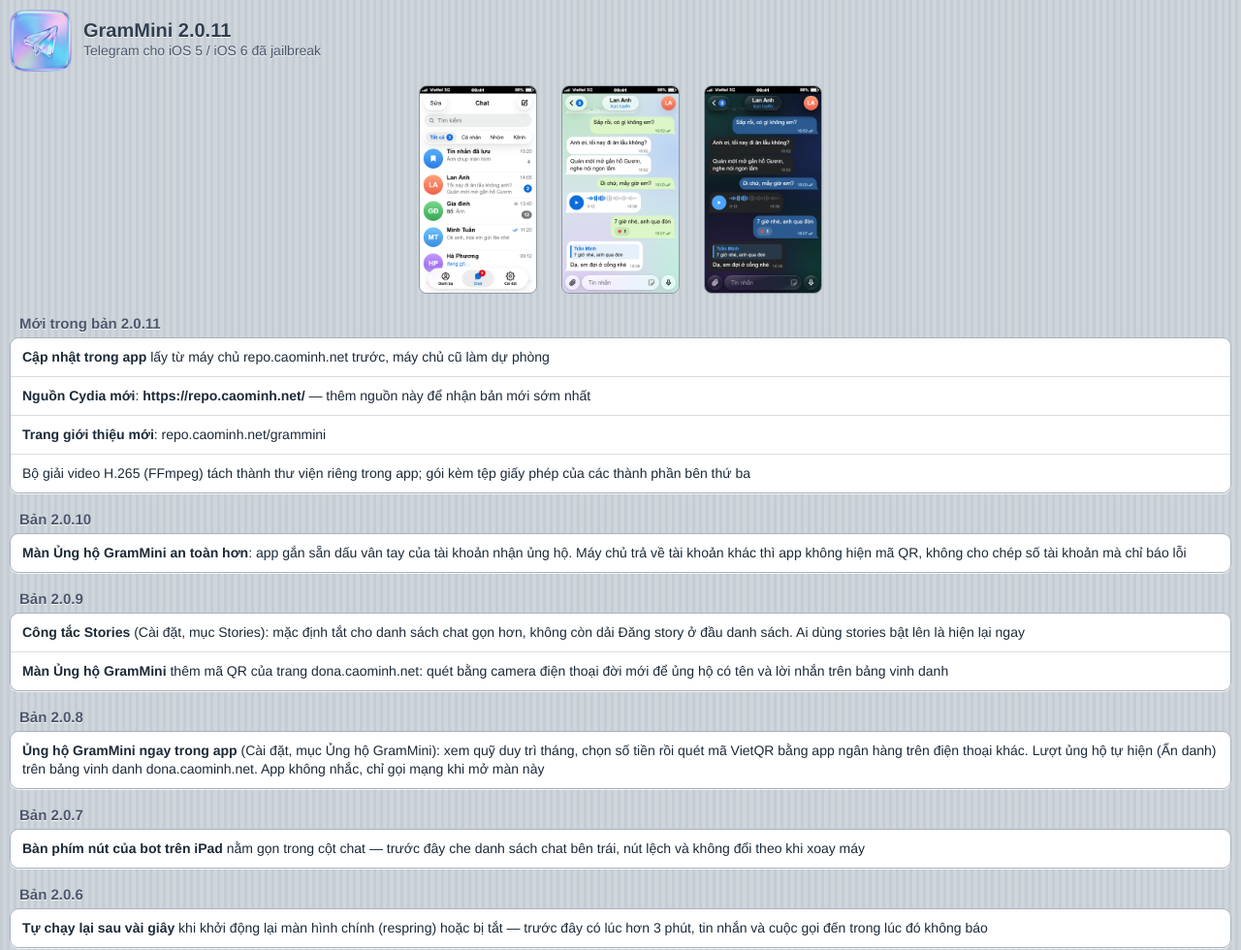
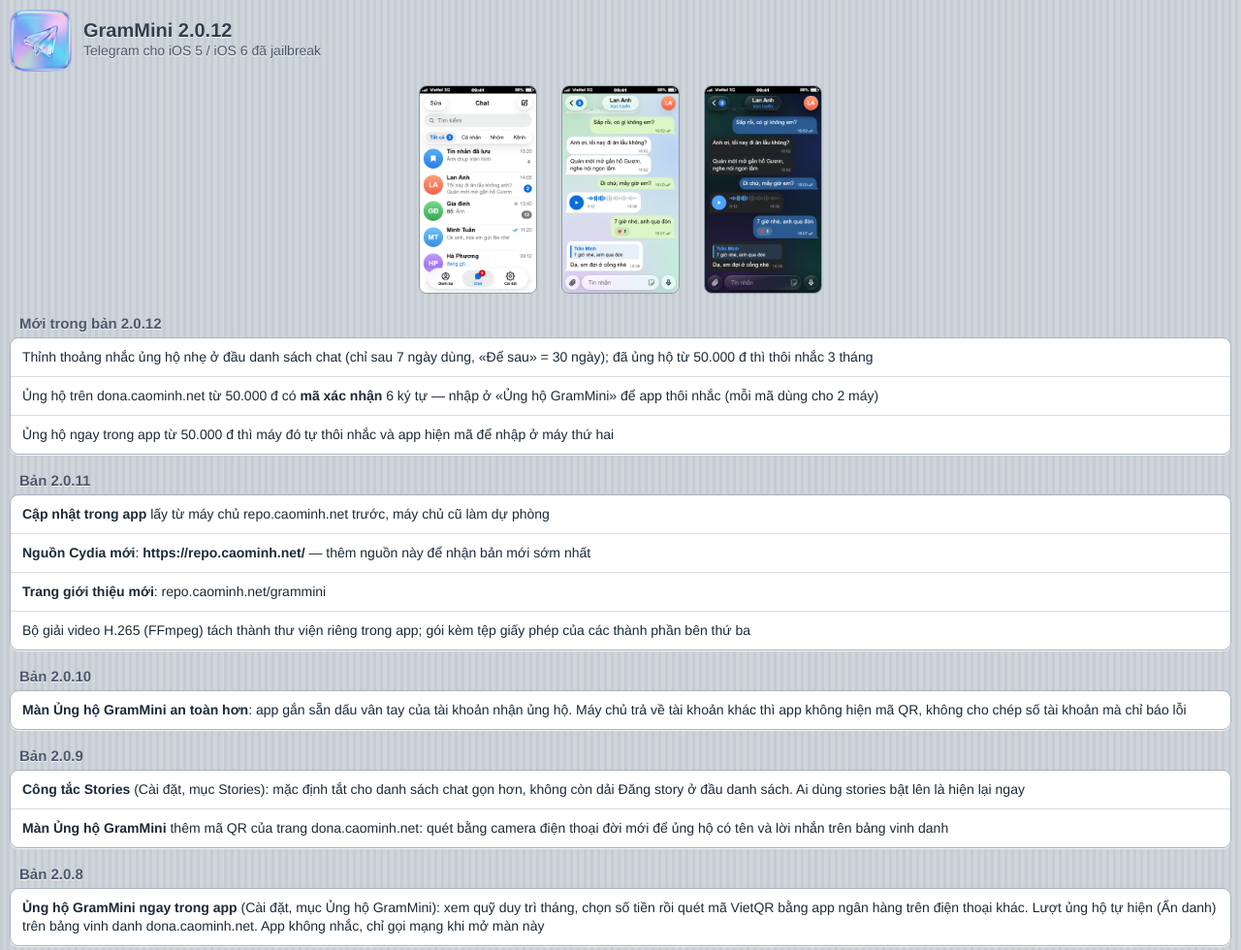
Before and after one commit to itovn/GramMini, a plain HTML site: page cydia/depiction.html in a window 1280 px wide. Shown: the top 980 px of the page at 97% size. Drawn offline with Linux system fonts and the light colour scheme.

```diff
--- a/cydia/depiction.html
+++ b/cydia/depiction.html
@@ -28,7 +28,7 @@ h2 { margin: 18px 10px 6px; font-size: 15px; color: #4c566c; text-shadow: 0 1px
 <body>
 <div class="head">
   <img src="CydiaIcon.png" alt="">
-  <b>GramMini 2.0.11</b>
+  <b>GramMini 2.0.12</b>
   <span>Telegram cho iOS 5 / iOS 6 đã jailbreak</span>
 </div>
 
@@ -36,7 +36,14 @@ h2 { margin: 18px 10px 6px; font-size: 15px; color: #4c566c; text-shadow: 0 1px
   <img src="../img/shot-list.jpg" alt=""><img src="../img/shot-chat.jpg" alt=""><img src="../img/shot-dark.jpg" alt="">
 </div>
 
-<h2>Mới trong bản 2.0.11</h2>
+<h2>Mới trong bản 2.0.12</h2>
+<div class="group">
+  <div class="row">Thỉnh thoảng nhắc ủng hộ nhẹ ở đầu danh sách chat (chỉ sau 7 ngày dùng, «Để sau» = 30 ngày); đã ủng hộ từ 50.000 đ thì thôi nhắc 3 tháng</div>
+  <div class="row">Ủng hộ trên dona.caominh.net từ 50.000 đ có <b>mã xác nhận</b> 6 ký tự — nhập ở «Ủng hộ GramMini» để app thôi nhắc (mỗi mã dùng cho 2 máy)</div>
+  <div class="row">Ủng hộ ngay trong app từ 50.000 đ thì máy đó tự thôi nhắc và app hiện mã để nhập ở máy thứ hai</div>
+</div>
+
+<h2>Bản 2.0.11</h2>
 <div class="group">
   <div class="row"><b>Cập nhật trong app</b> lấy từ máy chủ repo.caominh.net trước, máy chủ cũ làm dự phòng</div>
   <div class="row"><b>Nguồn Cydia mới</b>: <b>https://repo.caominh.net/</b> — thêm nguồn này để nhận bản mới sớm nhất</div>
```
Also changed, not shown: 8 other files.
